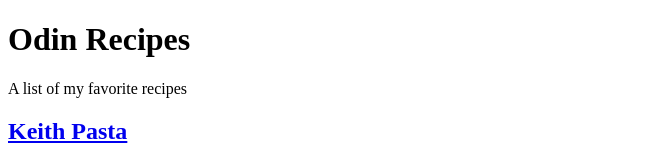
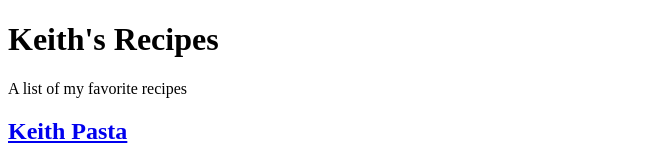
Before and after one commit to KgitWH21/odin-recipes, a plain HTML site: page index.html in a window 1280 px wide. Shown: the top 160 px of the page, without its empty margins (0-646 px from the left). Drawn offline with Linux system fonts and the light colour scheme.

```diff
--- a/index.html
+++ b/index.html
@@ -7,7 +7,7 @@
     <title>Keith's Recipes</title>
 </head>
 <body>
-    <h1>Odin Recipes</h1>
+    <h1>Keith's Recipes</h1>
     <p>A list of my favorite recipes</p>
     <h2><a href="recipes/keith_pasta.html">Keith Pasta</a></h2>
     <p>A no fail pasta recipe, that's <strong>fast</strong>, easy and delicious.</p>
```
Also changed, not shown: images/PXL_20211125_233606737.MP.jpg (added), 1 other file.
